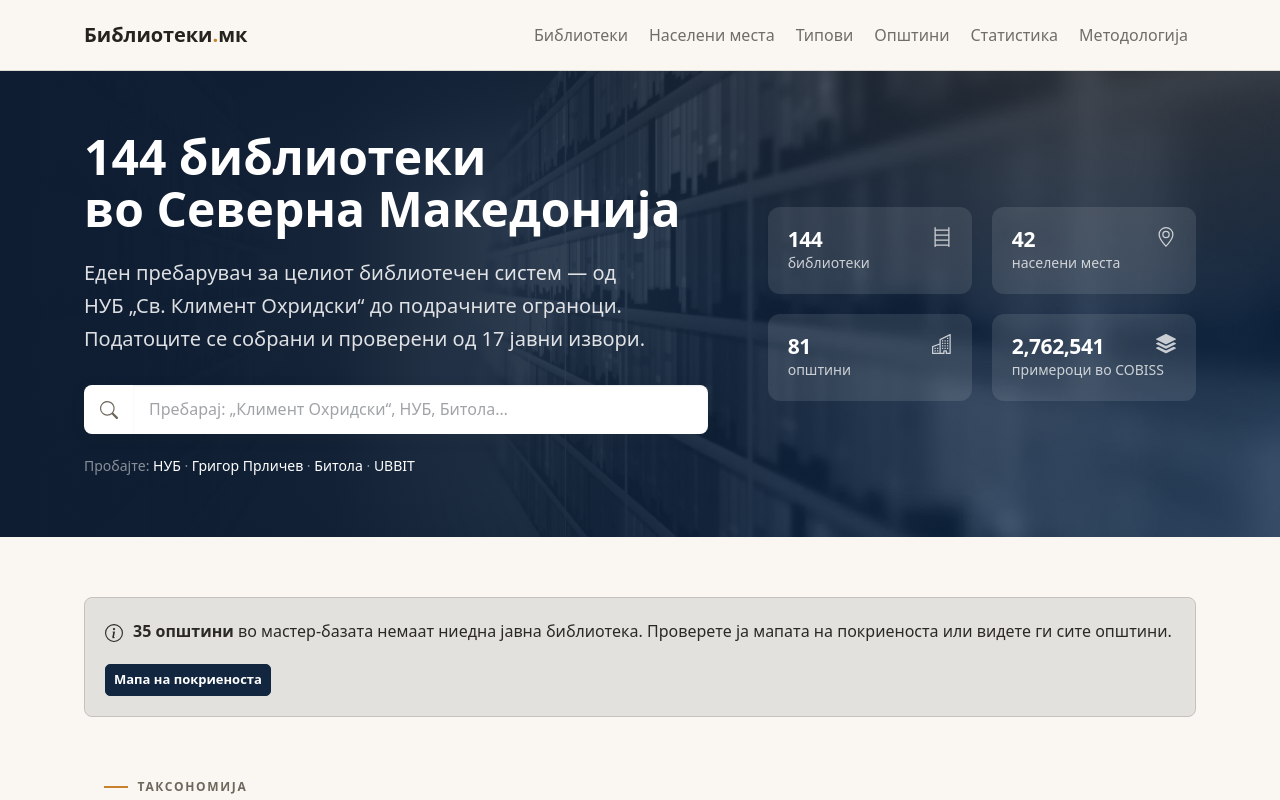
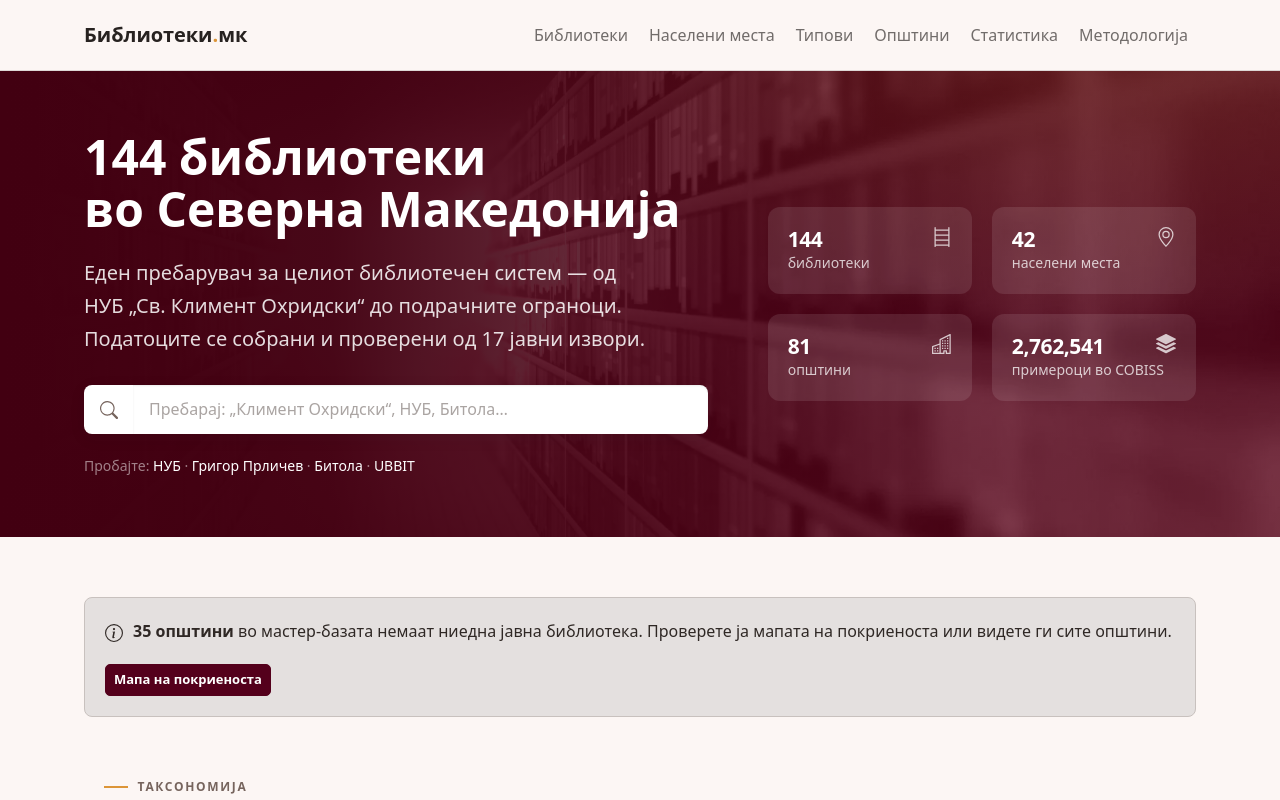
Before and after one commit to gocemitevski/mk-libraries, a Next.js app: page / in a window 1280 px wide. Shown: the top 800 px of the page. Built offline with nearby package versions, Linux system fonts and the light colour scheme.

Commit message:
Recolour the theme palette to the six-swatch reference

```diff
--- a/app/globals.scss
+++ b/app/globals.scss
@@ -12,29 +12,32 @@
 // btn-primary / bg-primary / text-primary и тие остануваат на сината на
 // Bootstrap. Овде се пред тоа, па целата тема ја гради истата палета.
 
-// ── Неутрална скала: топла, не студена ─────────────────────────────────────
+// ── Неутрална скала: топла, изведена од палетата ───────────────────────────
 // Bootstrap тргнува со синкаво-студени сиви (#f8f9fa … #212529). Врз пергамент
-// тие изгледаат како туѓ материјал. Ја преземаме нивната улога, но со нијанса
-// на хартија: од овие девет вредности се градат $light/$dark, bg-light,
-// bg-secondary-subtle, alert-secondary, траката на progress и сите тенки линии.
-$gray-100: #f4f1ea;
-$gray-200: #e6e1d7;
-$gray-300: #d3ccbf;
-$gray-400: #b3ab9c;
-$gray-500: #8f8879;
-$gray-600: #6e675b; // 5.35:1 врз пергамент — AA за обичен текст
-$gray-700: #565046;
-$gray-800: #3d3831;
-$gray-900: #26221d;
+// тие изгледаат како туѓ материјал. Ја преземаме нивната улога, но ја градиме од
+// самата палета: истиот лест на светлост, свртен на нијансата на кафеавото
+// (48° — меѓу бургундискиот #54001C и килибарното #DC9537) и со што помалку
+// хрома. Триеците се чита како крафт-хартија, не како розова; од овие девет
+// вредности се градат $light/$dark, bg-light, bg-secondary-subtle,
+// alert-secondary, траката на progress и сите тенки линии.
+$gray-100: #f7f0ed;
+$gray-200: #ecdfda;
+$gray-300: #dbc9c2;
+$gray-400: #bba8a0;
+$gray-500: #98857d;
+$gray-600: #76645d; // 5.23:1 врз пергамент, 5.60 врз бело — AA за обичен текст
+$gray-700: #5c4e48;
+$gray-800: #413733;
+$gray-900: #272220;
 
-$primary: #12263f; // длабоко мастило — само акција и наслови
+$primary: #54001c; // бургундиска — 14.08:1 врз пергамент; акција и линкови
 $secondary: $gray-600; // графитна; сè што е помалку важно ја наследува
-$accent: #c9822b; // библиотечна килибарна — само за темни подлоги и украси
-// Килибарна за ТЕКСТ на пергамент. Чистиот #c9822b дава 2.93:1 на #faf7f2,
-// што не поминува ниту за голем текст (3.0). Оваа нијанса дава 4.80:1 (AA).
-$accent-ink: #9c600f;
-$body-bg: #faf7f2; // пергамент
-$body-color: #1c2530;
+$accent: #dc9537; // килибар од палетата — токени подлоги, фокус и украси
+// Килибарна за ТЕКСТ на пергамент. Чистиот #dc9537 дава 2.34:1 на #fcf6f4,
+// што не поминува ниту за голем текст (3.0). Оваа нијанса дава 4.67:1 (AA).
+$accent-ink: #9e6200;
+$body-bg: #fcf6f4; // пергамент, згреан кон палетата
+$body-color: #342722;
 // Не чиста црна: табелите (var(--bs-emphasis-color)) и navbar-линковите ја
 // користат, па со топлата скала се врзуваат за хартијата, не за сивото.
 $body-emphasis-color: $gray-900;
@@ -46,9 +49,9 @@ $border-radius: 0.5rem;
 $border-radius-sm: 0.3125rem;
 $border-radius-lg: 0.75rem;
 $enable-shadows: true;
-$box-shadow-sm: 0 1px 2px rgba(62, 54, 45, 0.06);
-$box-shadow: 0 4px 16px rgba(62, 54, 45, 0.08);
-$box-shadow-lg: 0 12px 40px rgba(62, 54, 45, 0.12);
+$box-shadow-sm: 0 1px 2px rgba(39, 34, 32, 0.06);
+$box-shadow: 0 4px 16px rgba(39, 34, 32, 0.08);
+$box-shadow-lg: 0 12px 40px rgba(39, 34, 32, 0.12);
 
 // ── Типографија: потешки наслови, згустена скала кон долу ──────────────────
 // h1 и display-5 остануваат големи (display-5/3 доаѓаат од посебна мапа, не
@@ -63,10 +66,13 @@ $font-size-sm: 0.8125rem; // 14 → 13px: потписите се потисна
 $font-size-base: 1rem;
 $min-contrast-ratio: 4.5; // AA за текст
 
-// Покриеност на општини — исти три статуси низ целата страница
-$success: #2f7d4f;
-$warning: #a86a12;
-$danger: #b3402f;
+// Покриеност на општини — исти три статуси низ целата страница. Триото мора
+// да се разликува врз пергамент и врз бело (dE 44 / 39 / 72 — сите над прагот
+// 25), а секоја вредност минува AA врз двете подлоги: мов-зелена, златна,
+// килибар-црвена.
+$success: #4d5428;
+$warning: #9e6200;
+$danger: #c6341b;
 
 // ── Групи на библиотеки: секоја група своја боја ───────────────────────────
 // Шесте групи се вистинска таксономија, не украс — се гледаат на картичките,
@@ -75,17 +81,22 @@ $danger: #b3402f;
 // Намерно издалечени од семантичките бои (успех/предупредување/опасност што
 // значат „сигурност на податокот“) и од килибарната на темата, за да не се
 // помешаат категоријата и довербата.
+//
+// `javni` и `останати` отстапуваа од ова тврдење врз својот тинт (4.47 и 3.89),
+// па се затемнети САМО по светлост — нијансата и наситеноста остануваат исти,
+// што е и причината што хладниот идентитет на групите не се поместува. Сега
+// сите шест минуваат врз двете подлоги.
 $type-hues: (
   'nacionalni': #93394a,
   'visokoskolski': #3f5680,
   'specijalizirani': #6a5591,
-  'javni': #2c7069,
+  'javni': #2c6f68,
   'ogranoci': #4a6480,
-  'ostanati': #8a6a49,
+  'ostanati': #7c5f42,
 );
 
 // Фокус: видлив на сите контроли (пристапност)
-$focus-ring-color: rgba(201, 130, 43, 0.45);
+$focus-ring-color: rgba(220, 149, 55, 0.45);
 $focus-ring-width: 0.25rem;
 
 // ── Густина: повеќе воздух, помалку рамки ─────────────────────────────────
@@ -106,7 +117,7 @@ $headings-margin-bottom: 0.75rem;
 
 // Една тенка линија низ целата страница, наместо секој елемент со своја.
 // Топол тон наместо мастилен: линиите седат на хартијата, не над неа.
-$border-color: rgba(62, 54, 45, 0.14);
+$border-color: rgba(39, 34, 32, 0.14);
 
 // Копчиња: остри како штампани, потешка тежина, повеќе воздух
 $btn-border-radius: 0.375rem;
@@ -118,15 +129,15 @@ $btn-padding-y: 0.575rem;
 $btn-box-shadow: none;
 
 // Полиња за внес: потопли рамки, килибарен фокус
-$input-border-color: rgba(62, 54, 45, 0.18);
+$input-border-color: rgba(39, 34, 32, 0.18);
 $input-border-radius: 0.5rem;
 $input-padding-x: 1rem;
 $input-padding-y: 0.7rem;
 $input-color: $body-color;
 $input-bg: #fff;
-$input-placeholder-color: rgba(28, 37, 48, 0.42);
+$input-placeholder-color: rgba(52, 39, 34, 0.42);
 $input-focus-border-color: $accent;
-$input-focus-box-shadow: 0 0 0 0.22rem rgba(201, 130, 43, 0.18);
+$input-focus-box-shadow: 0 0 0 0.22rem rgba(220, 149, 55, 0.18);
 // Подлога на знамето во input-group: истиот бел како полето, за да се
 // слеат (default $input-group-addon-bg е --bs-tertiary-bg, кој на темната
 // насловна секција изгледа како дамка).
@@ -135,7 +146,7 @@ $input-group-addon-bg: #fff;
 // Етикети и фокус на полиња за проверка
 $form-label-font-weight: 600;
 $form-check-input-focus-border: $accent;
-$form-check-input-focus-box-shadow: 0 0 0 0.22rem rgba(201, 130, 43, 0.18);
+$form-check-input-focus-box-shadow: 0 0 0 0.22rem rgba(220, 149, 55, 0.18);
 // checked веќе наследува $primary — мастилото на темата
 
 // Картички: бела површина на пергамент, без капа, границата е тенкиот тон.
@@ -143,22 +154,22 @@ $form-check-input-focus-box-shadow: 0 0 0 0.22rem rgba(201, 130, 43, 0.18);
 // стои на истиот тон како страницата и ја држи само 8% границата. Со бела
 // подлога добиваме една површина за сите картички и границата значи нешто.
 $card-bg: #fff;
-$card-border-color: rgba(62, 54, 45, 0.1);
+$card-border-color: rgba(39, 34, 32, 0.1);
 $card-border-radius: $border-radius;
 $card-cap-bg: transparent;
 $card-title-spacer-y: $spacer * 0.75;
 
 // Страници: активната страница е полн печат, не само друга боја
 $pagination-color: $body-color;
-$pagination-border-color: rgba(62, 54, 45, 0.14);
+$pagination-border-color: rgba(39, 34, 32, 0.14);
 $pagination-border-radius: 0.375rem;
 $pagination-hover-color: $primary;
-$pagination-hover-bg: rgba(62, 54, 45, 0.05);
+$pagination-hover-bg: rgba(39, 34, 32, 0.05);
 $pagination-active-color: #fff;
 $pagination-active-bg: $primary;
 $pagination-active-border-color: $primary;
-$pagination-disabled-color: rgba(62, 54, 45, 0.4);
-$pagination-disabled-border-color: rgba(62, 54, 45, 0.1);
+$pagination-disabled-color: rgba(39, 34, 32, 0.4);
+$pagination-disabled-border-color: rgba(39, 34, 32, 0.1);
 
 // Значки: мали, затегнати, со разредување — не „табеларни“
 $badge-font-size: 0.72em;
@@ -169,7 +180,7 @@ $badge-border-radius: 0.3125rem;
 
 // Патека: килибарна стрелка наместо коса црта, активниот потивок
 $breadcrumb-divider: '›';
-$breadcrumb-divider-color: rgba(201, 130, 43, 0.85);
+$breadcrumb-divider-color: rgba(220, 149, 55, 0.85);
 $breadcrumb-active-color: $secondary;
 $breadcrumb-item-padding-x: 0.45rem;
 // Без ова Bootstrap остава `font-size: var(--bs-breadcrumb-font-size)` со
@@ -181,7 +192,7 @@ $breadcrumb-font-size: 0.875rem;
 // Навигација: пригушени линкови, активниот ја носи темата.
 // 500 наместо null (400): во печатената навигација линковите не се тенки, а
 // активниот добива fw-semibold од JSX-от, па сепак се разликува.
-$nav-link-color: rgba(28, 37, 48, 0.72);
+$nav-link-color: rgba(52, 39, 34, 0.72);
 $nav-link-hover-color: $primary;
 $nav-link-font-weight: 500;
 $navbar-padding-y: 0.85rem;
@@ -204,13 +215,13 @@ $display-line-height: 1.1;
 // предлози стои веднаш под белото поле за пребарување. Сурфисот мора да е
 // еден и тука, како и кај картичките ($card-bg).
 $list-group-bg: #fff;
-$list-group-border-color: rgba(62, 54, 45, 0.1);
+$list-group-border-color: rgba(39, 34, 32, 0.1);
 $list-group-border-radius: $border-radius;
-$list-group-hover-bg: rgba(62, 54, 45, 0.05);
+$list-group-hover-bg: rgba(39, 34, 32, 0.05);
 // Табелата е исто парче хартија како картичката. Подразбираното
 // var(--bs-body-bg) ја остава пергаментна, т.е. невидлива врз страницата.
 $table-bg: #fff;
-$table-border-color: rgba(62, 54, 45, 0.1);
+$table-border-color: rgba(39, 34, 32, 0.1);
 $table-border-width: 1px;
 $table-cell-padding-y: 0.75rem;
 $table-cell-padding-x: 0.9rem;
@@ -265,13 +276,13 @@ $spinner-width: 1.5rem;
 // ── Сопствени компоненти ───────────────────────────────────────────────────
 
 :root {
-  --mk-ink: #12263f;
-  --mk-amber: #c9822b;
-  --mk-amber-ink: #9c600f; // AA-безбедна килибарна за текст на пергамент
-  --mk-parchment: #faf7f2;
-  --mk-coverage-ok: #2f7d4f;
-  --mk-coverage-mid: #a86a12;
-  --mk-coverage-none: #b3402f;
+  --mk-ink: #54001c;
+  --mk-amber: #dc9537;
+  --mk-amber-ink: #9e6200; // AA-безбедна килибарна за текст на пергамент
+  --mk-parchment: #fcf6f4;
+  --mk-coverage-ok: #4d5428;
+  --mk-coverage-mid: #9e6200;
+  --mk-coverage-none: #c6341b;
 }
 
 html {
@@ -329,7 +340,7 @@ body {
   //
   //  1. `background-blend-mode: luminosity` — фотографијата дава само
   //     луминанца, а бојата ја наследува од градиентот под неа. Топлата
-  //     неутрална соба така станува студена мастило, истата што ја користи
+  //     неутрална соба така станува бургундиска, истата што ја користи
   //     текстот, и никаде не се појавува нијанса што не е во палетата.
   //  2. Хоризонтален слој што засенкува кон лево — онаму каде што се насловот,
   //     текстот и пребарувањето, фотографијата практично исчезнува; кон
@@ -339,19 +350,24 @@ body {
   //
   // Подлогата е `background-color`, не само fallback: Blend-от на последниот
   // слој се смета со неа, па без неа би се мешал со празнина.
-  background-color: #12263f;
+  //
+  // Трите нијанси се измерени, не најдени: секоја ја има луминанцата на
+  // претходната (0.0119 / 0.0187 / 0.0314 спрема 0.0119 / 0.0187 / 0.0316),
+  // па преклопот над фотографијата и контрастот на белите потписи остануваат
+  // исти — се менува нијансата, не светлината.
+  background-color: #4f071c;
   background-image:
     linear-gradient(
       90deg,
-      #0e1d31 0%,
-      rgba(14, 29, 49, 0.97) 26%,
-      rgba(14, 29, 49, 0.82) 46%,
-      rgba(14, 29, 49, 0.58) 68%,
-      rgba(14, 29, 49, 0.42) 100%
+      #420011 0%,
+      rgba(66, 0, 17, 0.97) 26%,
+      rgba(66, 0, 17, 0.82) 46%,
+      rgba(66, 0, 17, 0.58) 68%,
+      rgba(66, 0, 17, 0.42) 100%
     ),
-    radial-gradient(1200px 500px at 85% -10%, rgba(201, 130, 43, 0.3), transparent 60%),
+    radial-gradient(1200px 500px at 85% -10%, rgba(220, 149, 55, 0.3), transparent 60%),
     url('/hero/shelves.webp'),
-    linear-gradient(160deg, #0e1d31 0%, #12263f 55%, #173352 100%);
+    linear-gradient(160deg, #420011 0%, #4f071c 55%, #5e1728 100%);
   // По слој, однапред кон назад: ништо, ништо, luminosity (врз градиентот под
   // неа), нормално. Првите два слоја се преклопници, не се мешаат.
   background-blend-mode: normal, normal, luminosity, normal;
@@ -406,14 +422,18 @@ body {
 
 // Значка за група — тинт-подлога, нијанса за текст
 .type-badge {
-  background: var(--mk-type-tint, rgba(18, 38, 63, 0.08));
+  background: var(--mk-type-tint, rgba(84, 0, 28, 0.08));
   color: var(--mk-type, $secondary);
 }
 
 // ── Знаци за верификација ──────────────────────────────────────────────────
-.badge-verified { background: rgba(47, 125, 79, 0.14); color: #1f5c39; }
-.badge-partial { background: rgba(168, 106, 18, 0.16); color: #7c4c08; }
-.badge-unverified { background: rgba(91, 107, 127, 0.16); color: #44546a; }
+// Тинт и текст изведени од палетата: мов, килибар и топол неутрален. Секој
+// текст минува AA врз сопствениот тинт и врз двете подлоги (најслабо 4.51).
+// Зеленото е засилено на хрома 34: со изворната 22 dE спрема неутралното, две
+// картички една до друга не се разликуваа; сега е 32.
+.badge-verified { background: rgba(77, 84, 40, 0.14); color: #5e682d; }
+.badge-partial { background: rgba(220, 149, 55, 0.16); color: #925e13; }
+.badge-unverified { background: rgba(152, 133, 125, 0.16); color: #72645e; }
 
 // ── Статус на општина ──────────────────────────────────────────────────────
 .coverage-ok { color: var(--mk-coverage-ok); }
@@ -449,17 +469,17 @@ body {
 
 // ── Детална страница ───────────────────────────────────────────────────────
 .detail-section + .detail-section {
-  border-top: 1px solid rgba(62, 54, 45, 0.1);
+  border-top: 1px solid rgba(39, 34, 32, 0.1);
 }
 
 .source-variant {
-  border-left: 3px solid rgba(201, 130, 43, 0.5);
-  background: rgba(201, 130, 43, 0.05);
+  border-left: 3px solid rgba(220, 149, 55, 0.5);
+  background: rgba(220, 149, 55, 0.05);
 }
 
 // ── Ѓон на страницата ──────────────────────────────────────────────────────
 .site-footer {
-  background: #0e1d31;
+  background: #420011;
   color: rgba(255, 255, 255, 0.78);
   a { color: rgba(255, 255, 255, 0.92); }
 }
```
